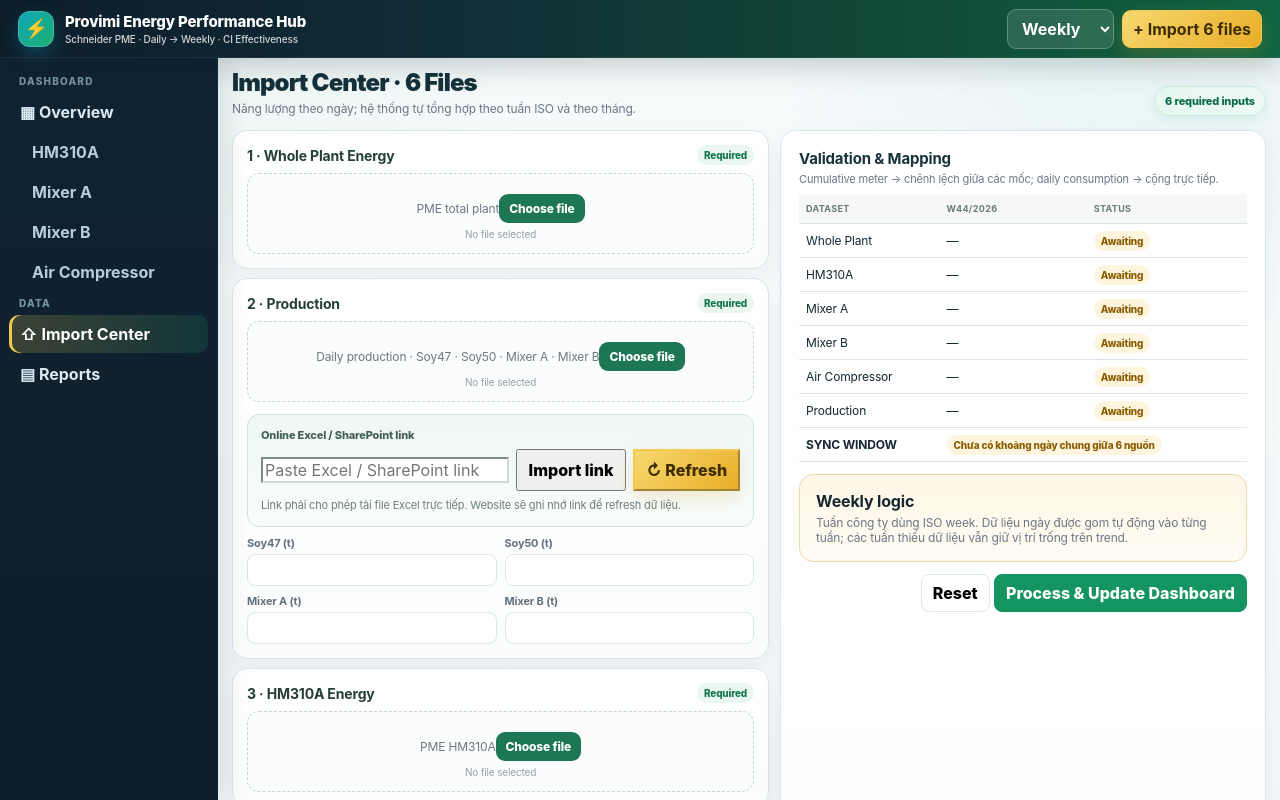
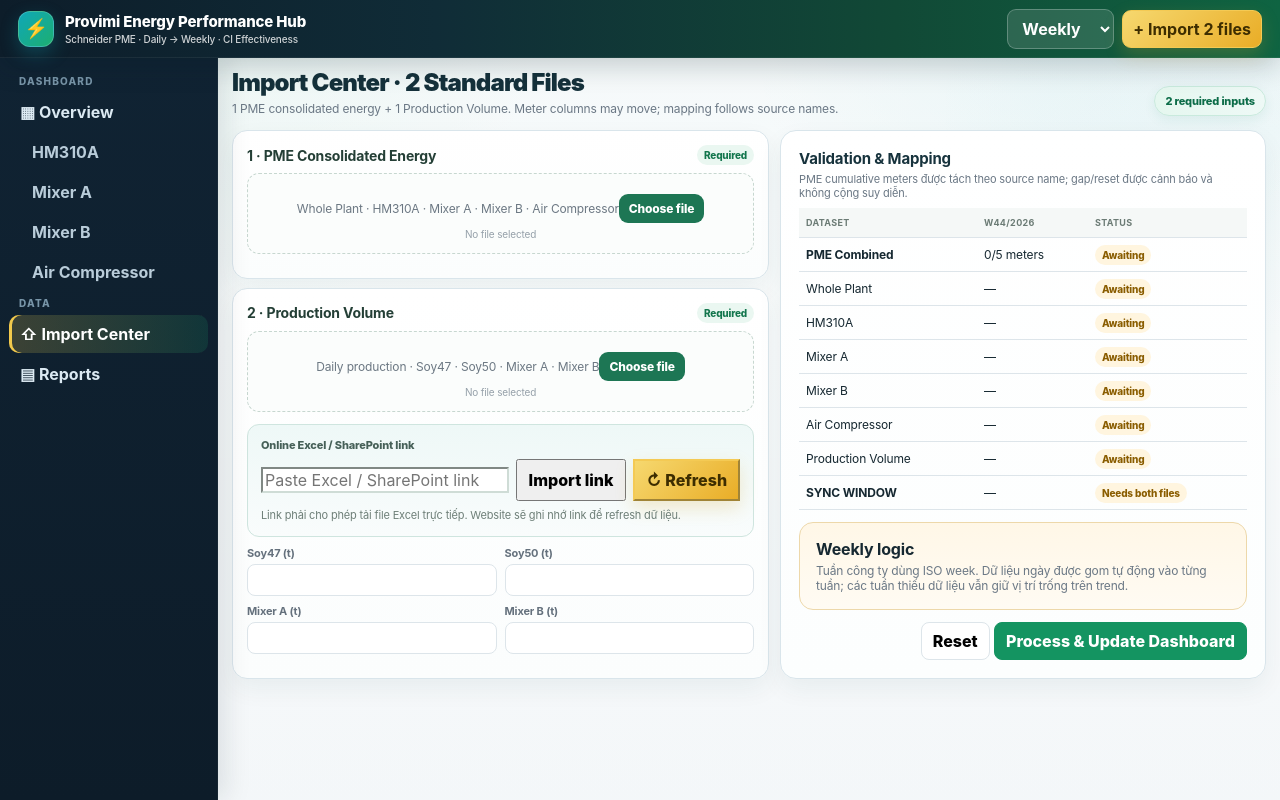
Before and after one commit to binhnguyen33241020162-source/-provimi-energy-performance-hub, a plain HTML site: page index.html in a window 1280 px wide. Both pictures are taken after a click on the button "⇧ Import Center". Drawn offline with Linux system fonts and the light colour scheme.

Commit message:
Switch import UI to two standard files

```diff
--- a/index.html
+++ b/index.html
@@ -8,7 +8,7 @@
 <script src="https://cdn.jsdelivr.net/npm/xlsx@0.18.5/dist/xlsx.full.min.js"></script>
 </head>
 <body>
-<header class="header"><div class="brand"><div class="logo">⚡</div><div>Provimi Energy Performance Hub<small>Schneider PME · Daily → Weekly · CI Effectiveness</small></div></div><div class="top"><select id="modeSelect"><option value="week">Weekly</option><option value="month">Monthly</option></select><button class="importBtn" onclick="showView('import')">+ Import 6 files</button></div></header>
+<header class="header"><div class="brand"><div class="logo">⚡</div><div>Provimi Energy Performance Hub<small>Schneider PME · Daily → Weekly · CI Effectiveness</small></div></div><div class="top"><select id="modeSelect"><option value="week">Weekly</option><option value="month">Monthly</option></select><button class="importBtn" onclick="showView('import')">+ Import 2 files</button></div></header>
 <nav class="mobileNav" id="mobileNav"><button data-view="dashboard">Overview</button><button data-view="hm">HM310A</button><button data-view="ma">Mixer A</button><button data-view="mb">Mixer B</button><button data-view="comp">Compressor</button><button data-view="import">Import</button><button data-view="reports">Reports</button></nav>
 <div class="layout"><aside class="side"><div class="navTitle">Dashboard</div><button class="navBtn active" data-view="dashboard">▦ Overview</button><div class="sub"><button class="navBtn" data-view="hm">HM310A</button><button class="navBtn" data-view="ma">Mixer A</button><button class="navBtn" data-view="mb">Mixer B</button><button class="navBtn" data-view="comp">Air Compressor</button></div><div class="navTitle">Data</div><button class="navBtn" data-view="import">⇧ Import Center</button><button class="navBtn" data-view="reports">▤ Reports</button></aside><main class="main">
 <section id="dashboard" class="view active">
@@ -26,9 +26,9 @@
 <div class="grid3"><div class="decision good"><strong>Maintain</strong><div class="subtitle" id="maintainText">Chờ dữ liệu để xác nhận thiết bị cải thiện.</div></div><div class="decision bad"><strong>Investigate</strong><div class="subtitle" id="investigateText">Chờ dữ liệu để phát hiện suy giảm.</div></div><div class="decision warn"><strong>Watch</strong><div class="subtitle">Energy tăng nhưng SEC giảm có thể do sản lượng tăng; ưu tiên quyết định dựa trên SEC.</div></div></div>
 </section>
 <section id="hm" class="view"></section><section id="ma" class="view"></section><section id="mb" class="view"></section><section id="comp" class="view"></section>
-<section id="import" class="view"><div class="titleRow"><div><h1>Import Center · 6 Files</h1><div class="subtitle">Năng lượng theo ngày; hệ thống tự tổng hợp theo tuần ISO và theo tháng.</div></div><span class="status">6 required inputs</span></div><div class="importGrid"><div class="files" id="fileCards"></div><div class="card panel"><h3>Validation & Mapping</h3><div class="meta">Cumulative meter → chênh lệch giữa các mốc; daily consumption → cộng trực tiếp.</div><table><thead><tr><th>Dataset</th><th id="currentPeriodHead">W44</th><th>Status</th></tr></thead><tbody id="validationRows"></tbody></table><div class="decision warn" style="margin-top:12px"><strong>Weekly logic</strong><div class="subtitle">Tuần công ty dùng ISO week. Dữ liệu ngày được gom tự động vào từng tuần; các tuần thiếu dữ liệu vẫn giữ vị trí trống trên trend.</div></div><div class="actions"><button onclick="resetAll()">Reset</button> <button class="primary" onclick="processAll()">Process & Update Dashboard</button></div></div></div></section>
+<section id="import" class="view"><div class="titleRow"><div><h1>Import Center · 2 Standard Files</h1><div class="subtitle">1 PME consolidated energy + 1 Production Volume. Meter columns may move; mapping follows source names.</div></div><span class="status">2 required inputs</span></div><div class="importGrid"><div class="files" id="fileCards"></div><div class="card panel"><h3>Validation & Mapping</h3><div class="meta">PME cumulative meters được tách theo source name; gap/reset được cảnh báo và không cộng suy diễn.</div><table><thead><tr><th>Dataset</th><th id="currentPeriodHead">W44</th><th>Status</th></tr></thead><tbody id="validationRows"></tbody></table><div class="decision warn" style="margin-top:12px"><strong>Weekly logic</strong><div class="subtitle">Tuần công ty dùng ISO week. Dữ liệu ngày được gom tự động vào từng tuần; các tuần thiếu dữ liệu vẫn giữ vị trí trống trên trend.</div></div><div class="actions"><button onclick="resetAll()">Reset</button> <button class="primary" onclick="processAll()">Process & Update Dashboard</button></div></div></div></section>
 <section id="reports" class="view"><div class="titleRow"><div><h1>Management Reports</h1><div class="subtitle">Weekly / Monthly review · decision-oriented layout</div></div></div><div class="grid3"><div class="card panel"><h3>Weekly Review</h3><div class="subtitle">Current week vs previous 5 weeks, device SEC, energy share and signals.</div></div><div class="card panel"><h3>Monthly Review</h3><div class="subtitle">Selected/current month + previous 5 months with missing periods preserved as blanks.</div></div><div class="card panel"><h3>CI Effectiveness</h3><div class="subtitle">Before/after normalized kWh/t, avoided energy and optional cost saving.</div></div></div></section>
 </main></div>
-<script src="/app-v7-1.js?v=7"></script><script src="/app-v7-2.js?v=7"></script><script src="/app-v7-3.js?v=7"></script>
+<script src="/app-v7-1.js?v=7"></script><script src="/app-v7-2.js?v=7"></script><script src="/app-v7-3.js?v=7"></script><script src="/app-v8-pme-combined.js?v=8"></script>
 </body>
 </html>
```
